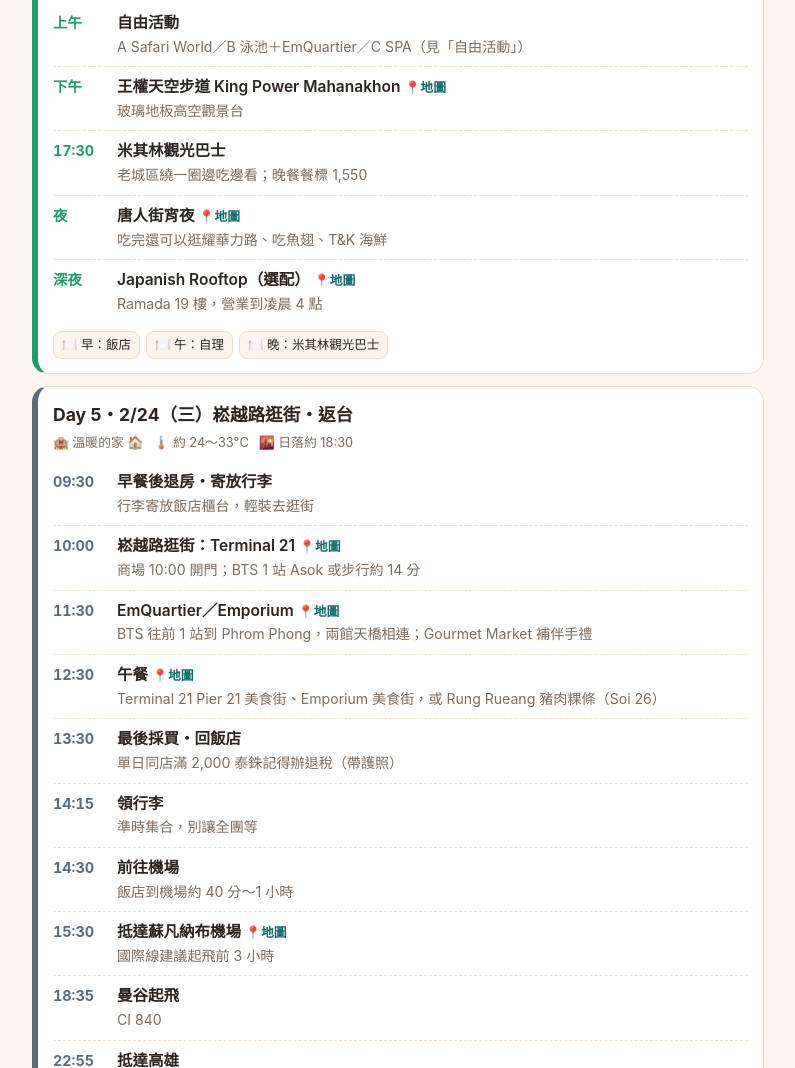
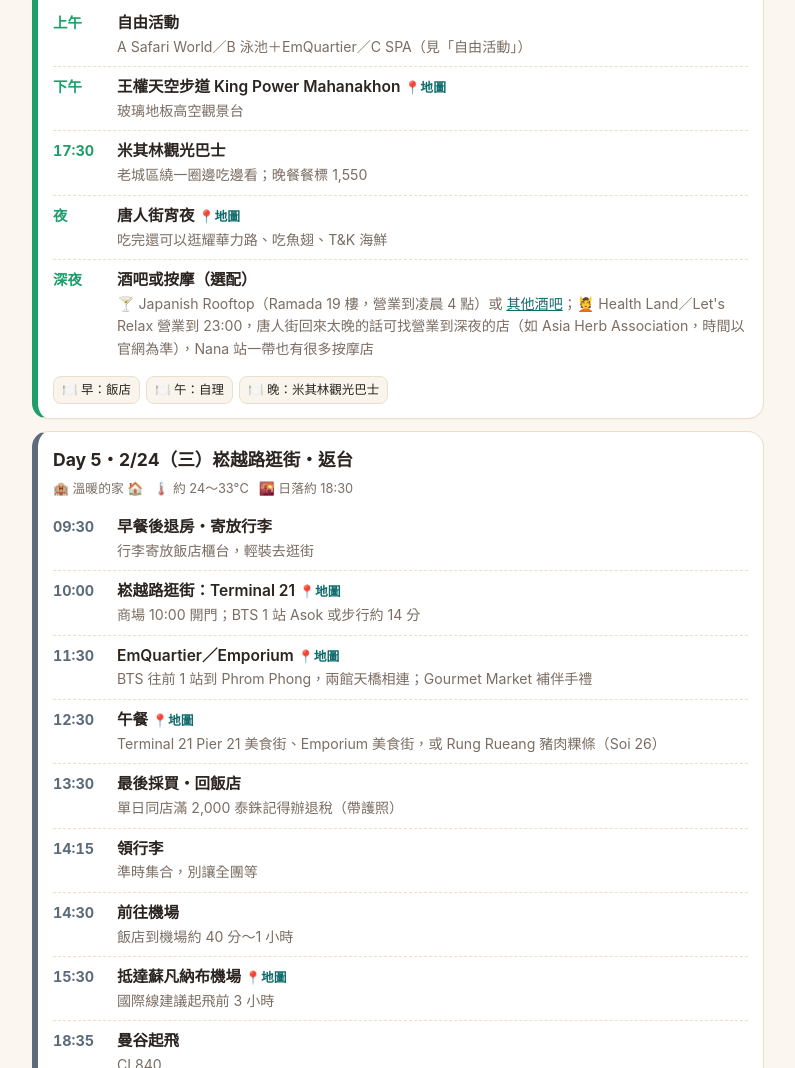
Before and after one commit to yujen317/Bangkok, a plain HTML site: page index.html in a window 1280 px wide. Shown: the part 3217-4285 px from the top of the page, without its empty margins (242-1037 px from the left). Drawn offline with Linux system fonts and the light colour scheme.

Commit message:
Day 4 深夜改成酒吧或按摩選配
Co-Authored-By: Claude Opus 5.5 <noreply@anthropic.com>
Claude-Session: https://claude.ai/code/session_011FH4NkxTucFPY2bFPkzDEy

```diff
--- a/index.html
+++ b/index.html
@@ -580,7 +580,7 @@ const DAYS=[
    ['下午','王權天空步道 King Power Mahanakhon','玻璃地板高空觀景台','King Power Mahanakhon SkyWalk'],
    ['17:30','米其林觀光巴士','老城區繞一圈邊吃邊看；晚餐餐標 1,550'],
    ['夜','唐人街宵夜','吃完還可以逛耀華力路、吃魚翅、T&K 海鮮','Yaowarat Road Chinatown Bangkok'],
-   ['深夜','Japanish Rooftop（選配）','Ramada 19 樓，營業到凌晨 4 點','Japanish Rooftop Ramada Bangkok']
+   ['深夜','酒吧或按摩（選配）','🍸 Japanish Rooftop（Ramada 19 樓，營業到凌晨 4 點）或 <a href="bars.html">其他酒吧</a>；💆 Health Land／Let\'s Relax 營業到 23:00，唐人街回來太晚的話可找營業到深夜的店（如 Asia Herb Association，時間以官網為準），Nana 站一帶也有很多按摩店']
   ],meals:['早：飯店','午：自理','晚：米其林觀光巴士']},
  {d:5,date:'2/24',wd:'三',title:'崧越路逛街・返台',c:'var(--d5)',stay:'溫暖的家 🏠',
   items:[
```
